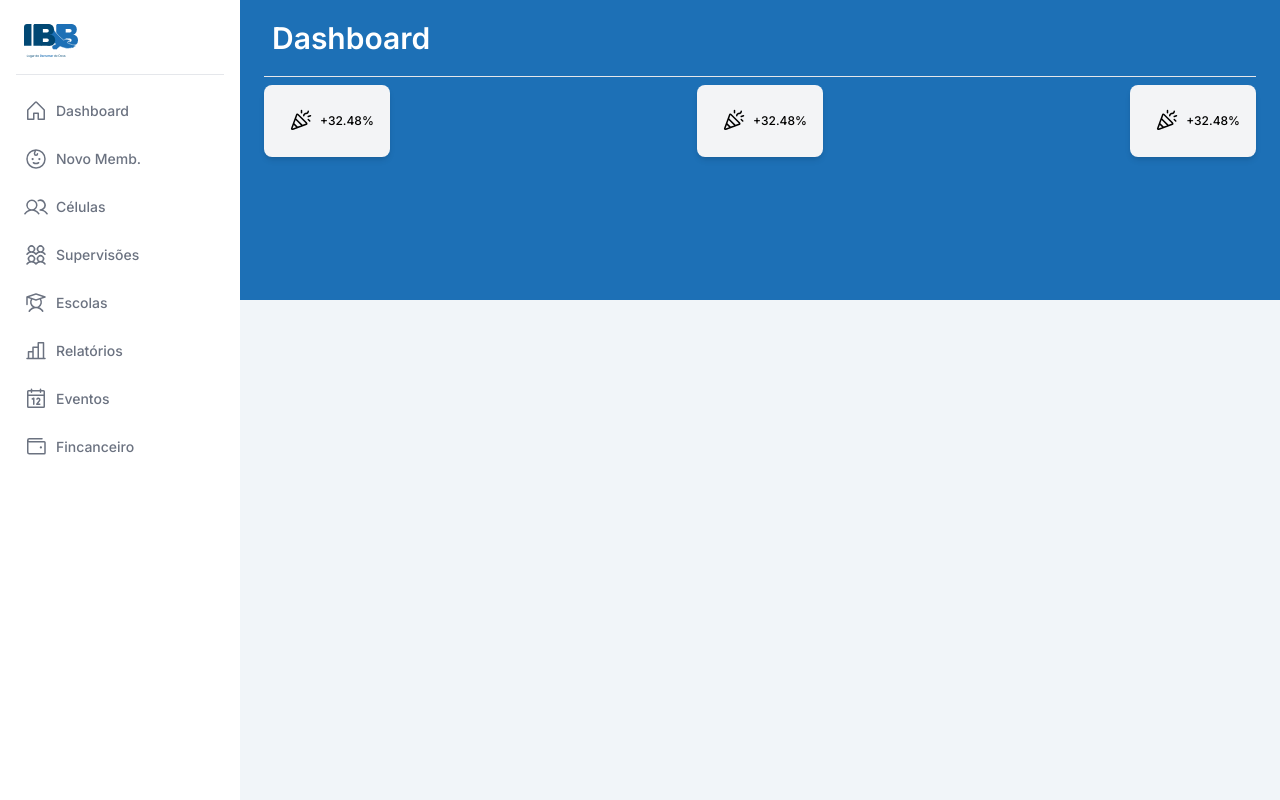
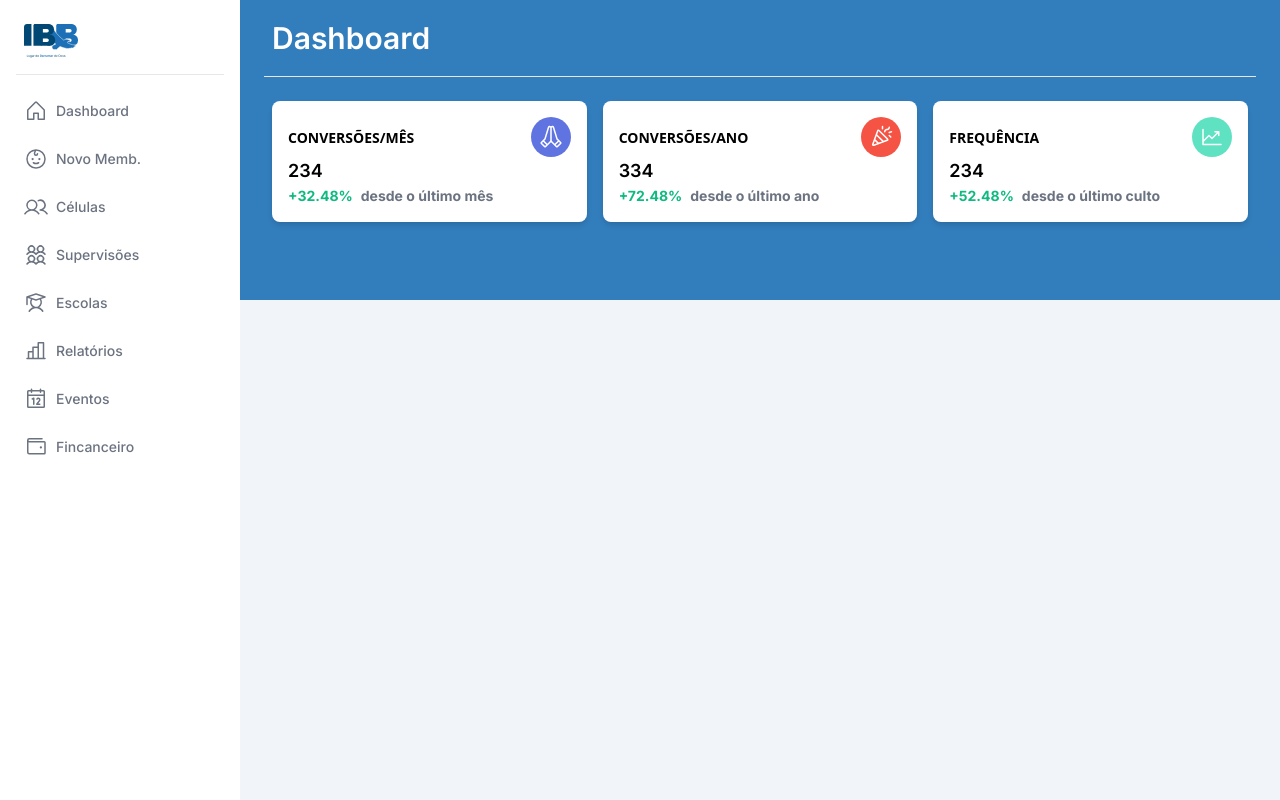
Before and after one commit to WellingtonNadson1/web, a Next.js app: page /dashboard in a window 1280 px wide. Built offline with nearby package versions, Linux system fonts and the light colour scheme.

Commit message:
design dashboard with cards

```diff
--- a/src/app/dashboard/page.tsx
+++ b/src/app/dashboard/page.tsx
@@ -5,7 +5,7 @@ import Sidebar from '../../components/Sidebar'
 export default function Dashboard() {
   return (
     <div>
-      <div className="absolute top-0 min-h-[18.75rem] w-screen bg-[#1D70B6]"></div>
+      <div className="absolute top-0 min-h-[18.75rem] w-screen bg-[#1D70B6]/90"></div>
       <div className="flex h-screen bg-slate-100">
         <Sidebar />
         <MainSide />
--- a/src/components/StatsCard.jsx
+++ b/src/components/StatsCard.jsx
@@ -1,4 +1,4 @@
-import { Confetti } from '@phosphor-icons/react'
+import { ChartLineUp, Confetti, HandsPraying } from '@phosphor-icons/react'
 
 export default function StatsCard() {
   const statusIbb = [
@@ -7,35 +7,55 @@ export default function StatsCard() {
       porcentagem: '+32.48%',
       total: '234',
       status: 'up',
-      icon: Confetti,
+      icon: HandsPraying,
+      color: 'bg-[#6074E1]',
+      destaq: ' o último mês',
     },
     {
-      title: 'Conversões/Mês',
-      porcentagem: '+32.48%',
+      title: 'Conversões/Ano',
+      porcentagem: '+72.48%',
+      total: '334',
+      status: 'up',
+      icon: Confetti,
+      color: 'bg-[#F55343]',
+      destaq: ' o último ano',
+    },
+    {
+      title: 'Frequência',
+      porcentagem: '+52.48%',
       total: '234',
       status: 'up',
-      icon: Confetti,
-    },
-    {
-      title: 'Conversões/Mês',
-      porcentagem: '+32.48%',
-      total: '234',
-      status: 'up',
-      icon: Confetti,
+      icon: ChartLineUp,
+      color: 'bg-[#5fe2c2]',
+      destaq: ' o último culto',
     },
   ]
 
   return (
-    <div className="mt-2 flex items-center  justify-between gap-4">
+    <div className="mx-auto mt-4 flex w-full items-center justify-between gap-4 p-2">
       {statusIbb.map((stat) => (
-        <div key={stat.title} className="flex  gap-4">
-          <div className="flex rounded-lg bg-gray-100 p-4 shadow-md">
-            <div className="flex items-center">
-              <div className="rounded-lg p-2">
-                <stat.icon width={24} height={24} />
-              </div>
-              <span className="text-xs font-medium">{stat.porcentagem}</span>
+        <div
+          key={stat.title}
+          className="flex-warp w-full cursor-pointer flex-col rounded-lg bg-white p-4 shadow-md hover:bg-white/95"
+        >
+          <div className="flex w-full items-center justify-between">
+            <div className="mb-0 font-sans text-sm font-semibold uppercase leading-normal">
+              {stat.title}
             </div>
+            <div className={`rounded-full ${stat.color} p-2`}>
+              <stat.icon width={24} height={24} color="#fff" />
+            </div>
+          </div>
+          <div className="flex items-center">
+            <span className="text-lg font-semibold">{stat.total}</span>
+          </div>
+          <div className="flex items-center">
+            <span className="text-sm font-bold leading-normal text-emerald-500">
+              {stat.porcentagem}
+            </span>
+            <span className="ml-2 text-sm font-bold leading-normal text-gray-500">
+              desde {stat.destaq}
+            </span>
           </div>
         </div>
       ))}
```
